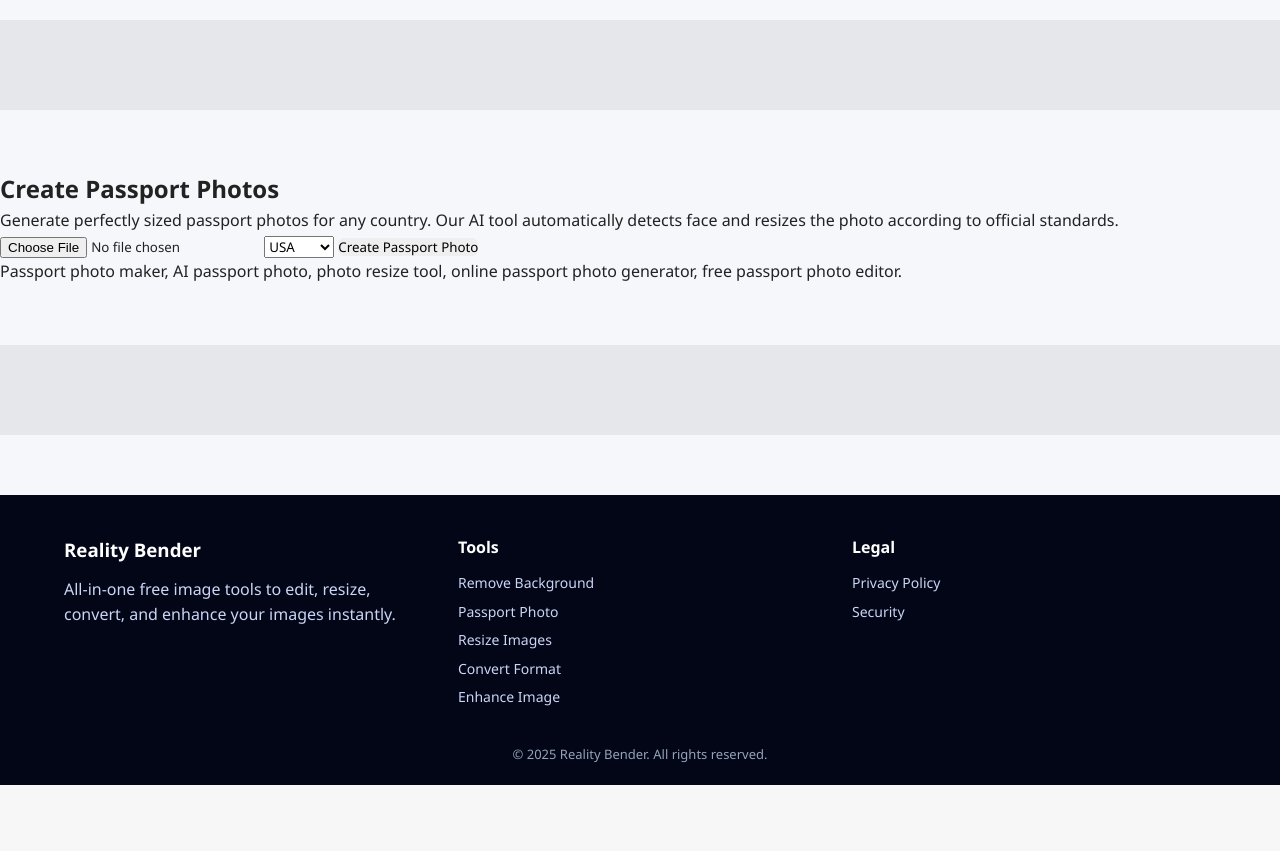
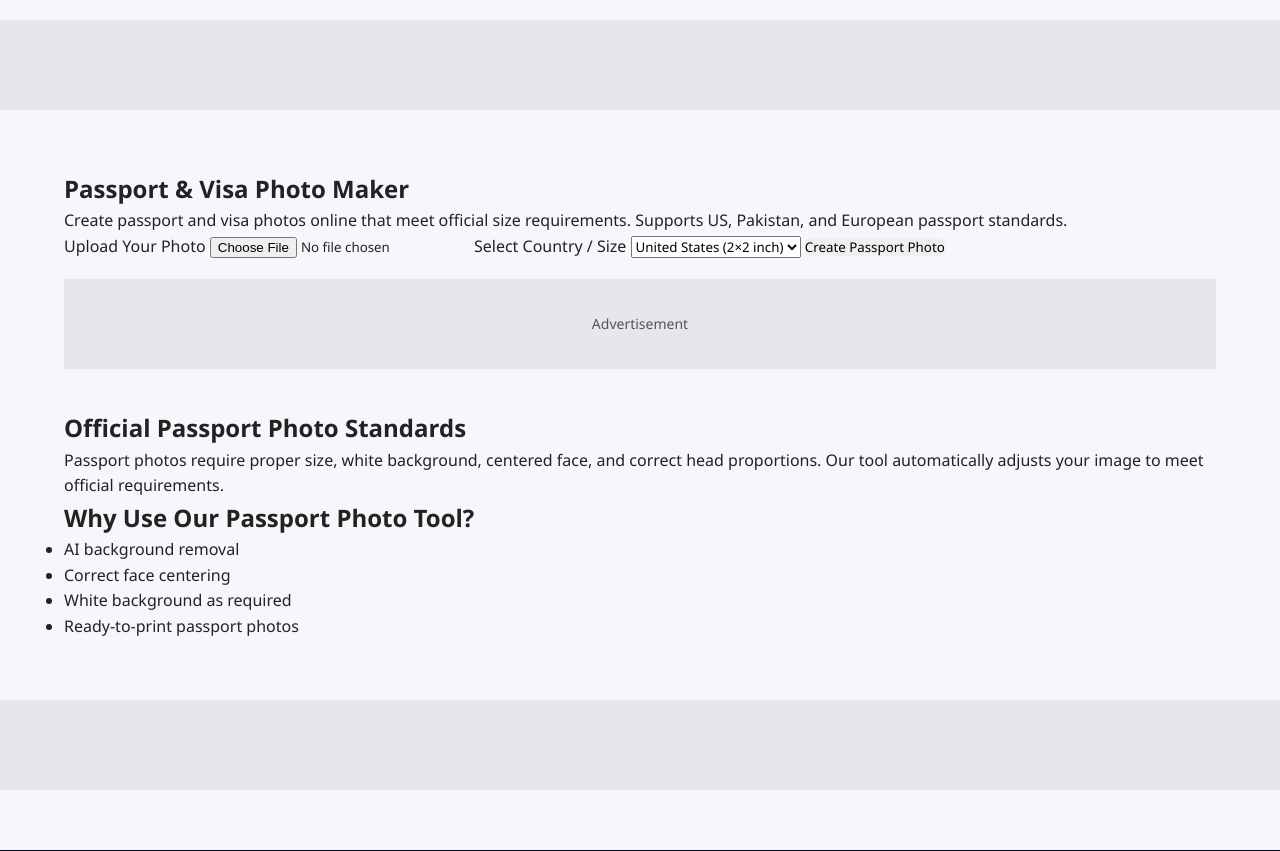
Before and after one commit to healthchecker360/reality-bender-tools, a Flask app: page /passport-photo in a window 1280 px wide. Shown: the part 70-921 px from the top of the page. Before the commit the page ends 855 px from the top, so only its background shows below. Run offline with Flask 3, Linux system fonts and the light colour scheme.

Commit message:
Update passport.html

```diff
--- a/templates/passport.html
+++ b/templates/passport.html
@@ -1,31 +1,54 @@
 {% extends "base.html" %}
 
+{% block title %}Passport Photo Maker Online | US, PK, EU Sizes{% endblock %}
+
 {% block content %}
-<section class="feature-page">
-    <h1>Create Passport Photos</h1>
-    <p>Generate perfectly sized passport photos for any country. Our AI tool automatically detects face and resizes the photo according to official standards.</p>
 
-    <form action="{{ url_for('passport') }}" method="POST" enctype="multipart/form-data" class="image-form">
+<section class="container">
+    <h1>Passport & Visa Photo Maker</h1>
+    <p>
+        Create passport and visa photos online that meet official size requirements.
+        Supports US, Pakistan, and European passport standards.
+    </p>
+
+    <!-- ================= FORM ================= -->
+    <form method="POST" enctype="multipart/form-data" class="tool-form">
+
+        <label>Upload Your Photo</label>
         <input type="file" name="image" accept="image/*" required>
-        <select name="country">
-            <option value="usa">USA</option>
-            <option value="uk">UK</option>
-            <option value="india">India</option>
-            <option value="canada">Canada</option>
+
+        <label>Select Country / Size</label>
+        <select name="size" required>
+            <option value="US">United States (2×2 inch)</option>
+            <option value="PK">Pakistan (35×45 mm)</option>
+            <option value="EU">Europe (35×45 mm)</option>
         </select>
-        <button type="submit" class="btn">Create Passport Photo</button>
+
+        <button type="submit">Create Passport Photo</button>
     </form>
 
-    {% if output_image %}
-        <div class="result">
-            <h3>Result:</h3>
-            <img src="{{ url_for('static', filename='output/' ~ output_image) }}" alt="Passport Photo">
-            <a href="{{ url_for('static', filename='output/' ~ output_image) }}" download class="btn-card">Download</a>
-        </div>
-    {% endif %}
+    <!-- ================= AD SLOT ================= -->
+    <div class="ad-slot">
+        Advertisement
+    </div>
 
-    <p class="seo-text">
-        Passport photo maker, AI passport photo, photo resize tool, online passport photo generator, free passport photo editor.
-    </p>
+    <!-- ================= SEO CONTENT ================= -->
+    <section style="margin-top:40px;">
+        <h2>Official Passport Photo Standards</h2>
+        <p>
+            Passport photos require proper size, white background, centered face,
+            and correct head proportions. Our tool automatically adjusts your image
+            to meet official requirements.
+        </p>
+
+        <h2>Why Use Our Passport Photo Tool?</h2>
+        <ul>
+            <li>AI background removal</li>
+            <li>Correct face centering</li>
+            <li>White background as required</li>
+            <li>Ready-to-print passport photos</li>
+        </ul>
+    </section>
 </section>
+
 {% endblock %}
```
